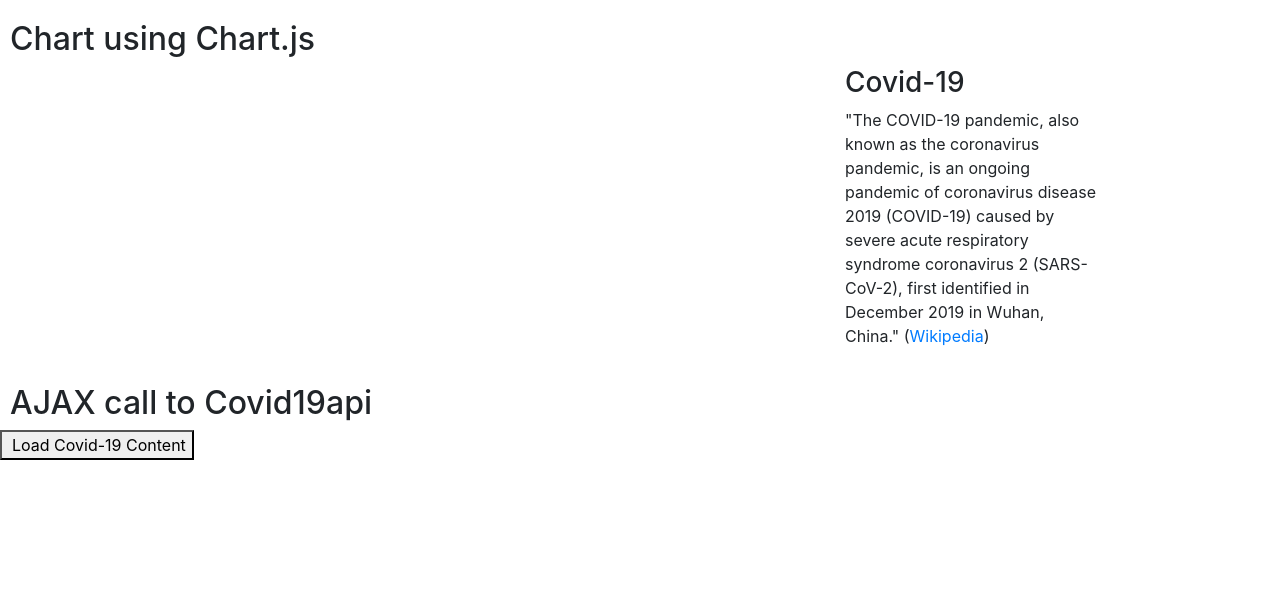
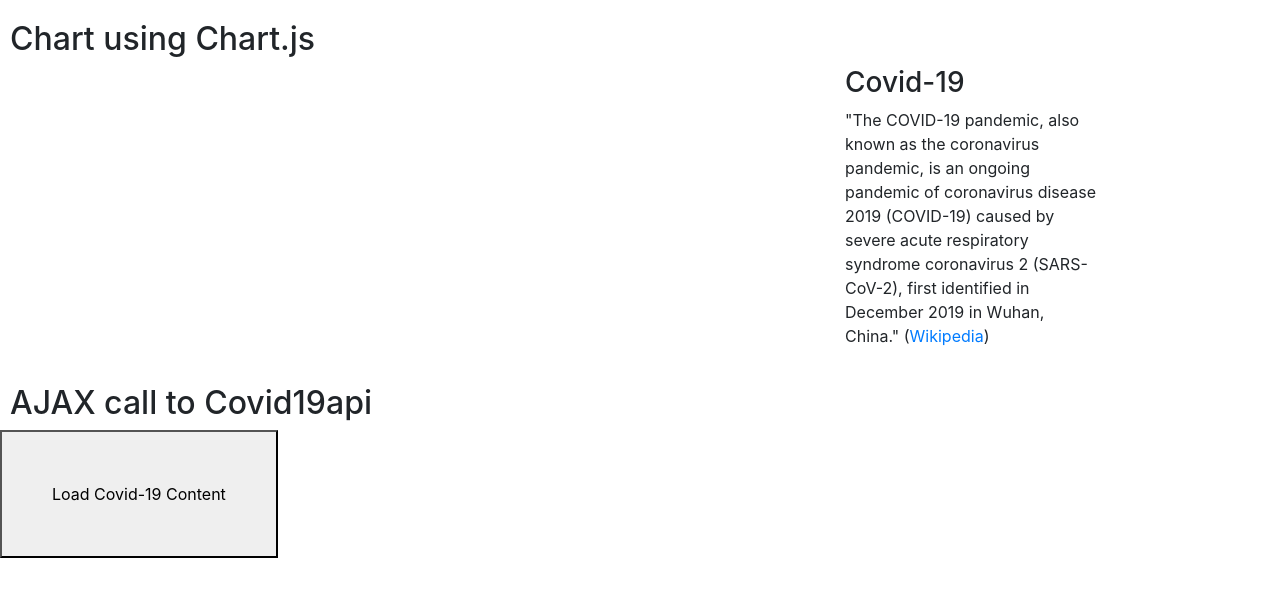
Before and after one commit to isaiahgalaviz07/isaiahgalaviz07.github.io, a plain HTML site: page assignments/assignment05.html in a window 1280 px wide. Drawn offline with nearby package versions, Linux system fonts and the light colour scheme.

Commit message:
Update assignment05.css

```diff
--- a/assignments/css_stylesheets/assignment05.css
+++ b/assignments/css_stylesheets/assignment05.css
@@ -2,9 +2,7 @@ h2 {
 	padding-left: 10px;
 	padding-top: 20px;
 }
-#myChart {
+button {
 	float: left;
+	padding: 50px;
 }
-button {
-	padding-left: 10px;
-}
```
